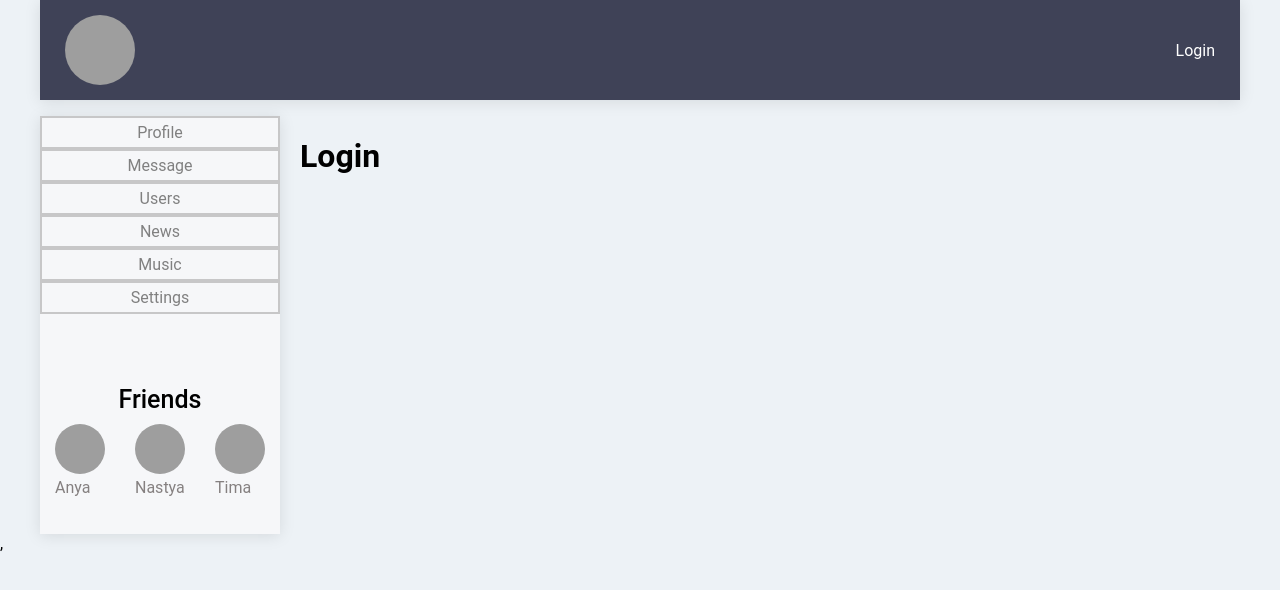
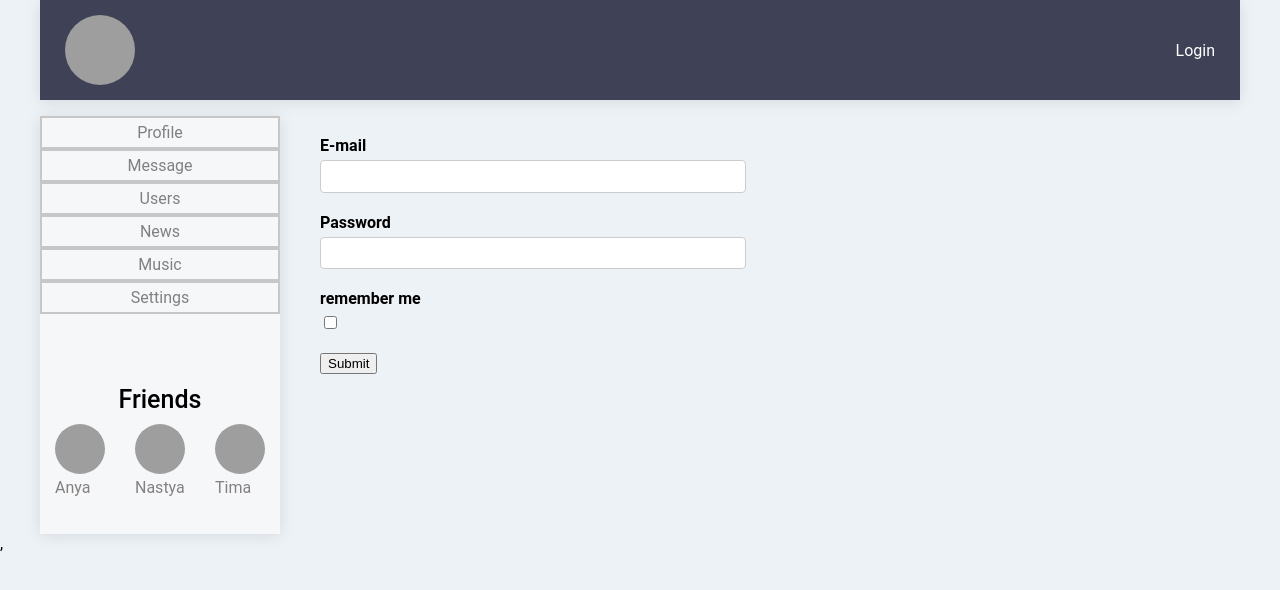
Before and after one commit to Ainswrg/Social-network, a React (Create React App) app: page /login in a window 1280 px wide. Shown: the top 590 px of the page. Built offline with nearby package versions, Linux system fonts and the light colour scheme; no server answers; grey boxes are pictures that could not be loaded.

Commit message:
login form, formik

```diff
--- a/package.json
+++ b/package.json
@@ -7,6 +7,7 @@
     "@testing-library/react": "^11.2.6",
     "@testing-library/user-event": "^12.8.3",
     "axios": "^0.21.1",
+    "formik": "^2.2.6",
     "react": "^17.0.2",
     "react-dom": "^17.0.2",
     "react-redux": "^7.2.4",
@@ -14,7 +15,8 @@
     "react-scripts": "4.0.3",
     "redux": "^4.0.5",
     "redux-thunk": "^2.3.0",
-    "web-vitals": "^1.1.1"
+    "web-vitals": "^1.1.1",
+    "yup": "^0.32.9"
   },
   "scripts": {
     "start": "react-scripts start",
--- a/src/App.js
+++ b/src/App.js
@@ -28,7 +28,7 @@ const App = (props) => {
                <Route path='/users'
                   render={() => <UsersContainer /> } />
                <Route path='/login'
-                  render={() => <Login /> } />
+                  render={() => < Login /> } />
             </div>
          </div>
    );
--- a/src/Redux/redux-store.js
+++ b/src/Redux/redux-store.js
@@ -5,6 +5,7 @@ import sideBarReducer from "./sideBar-reducer";
 import authReducer from "./auth-reducer";
 import usersReducer from "./users-reducer";
 import thunkMiddleWare from 'redux-thunk';
+
 
 let reducers = combineReducers({
    profilePage: profileReducer,
--- /dev/null
+++ b/src/components/login/FormValidation/LoginFormSchema.js
@@ -0,0 +1,12 @@
+import * as Yup from 'yup';
+
+const loginFormSchema = Yup.object().shape({
+   email: Yup.string()
+      .min(2, "Must be longer than 2 characters")
+      .max(20, "Nice try, nobody has a first name that long")
+      .required("Required"),
+   password: Yup.string()
+      .min(8, "Must be longer than 8 characters")
+      .required("Required"),
+});
+export default loginFormSchema;
--- a/src/components/login/Login.js
+++ b/src/components/login/Login.js
@@ -1,7 +1,85 @@
 import React from "react";
+import { useFormik } from "formik";
+import s from "./Login.module.css";
+import loginFormValidation from "./FormValidation/LoginFormSchema";
 
-const Login = (props) => {
-   return <h1>Login</h1>
+const initialValues = {
+   email: "",
+   password: "",
+   rememberMe: false,
+};
+
+// const onSubmit = (values) => {console.log("Form data", values)};
+
+const validationSchema = loginFormValidation;
+
+
+function LoginForm(values) {
+   const formik = useFormik({
+      initialValues,
+      validationSchema,
+      onSubmit: (values) => console.log(JSON.stringify(values, null, 4)),
+   });
+
+   // console.log("Visited field", formik.touched);
+
+   return (
+      <form onSubmit={formik.handleSubmit}>
+         <div style={{ padding: 20 }}>
+            <div className={s.formControl}>
+               <label htmlFor="email">E-mail</label>
+               <input
+                  type="email"
+                  id="email"
+                  name="email"
+                  onChange={formik.handleChange}
+                  onBlur={formik.handleBlur}
+                  value={formik.values.email}
+               />
+
+               {formik.errors.email && (
+                  <div className={s.error}>{formik.errors.email}</div>
+               )}
+            </div>
+
+            <div className={s.formControl}>
+               <label htmlFor="password">Password</label>
+               <input
+                  type="password"
+                  id="password"
+                  name="password"
+                  onChange={formik.handleChange}
+                  onBlur={formik.handleBlur}
+                  value={formik.values.password}
+               />
+
+               {formik.errors.password && (
+                  <div className={s.error}>{formik.errors.password}</div>
+               )}
+            </div>
+
+            <div className={s.formControl}>
+               <label htmlFor="rememberMe">remember me</label>
+               <input
+                  type="checkbox"
+                  id="rememberMe"
+                  name="rememberMe"
+                  onChange={formik.handleChange}
+                  onBlur={formik.handleBlur}
+                  defaultChecked={formik.values.rememberMe}
+               />
+            </div>
+
+            <button
+
+               // type="sumbit"
+            >
+               Submit
+            </button>
+         </div>
+         {/* <pre>{JSON.stringify(formik, null, 4)}</pre> */}
+      </form>
+   );
 }
 
-export default Login;
+export default LoginForm;
--- /dev/null
+++ b/src/components/login/Login.module.css
@@ -0,0 +1,28 @@
+label {
+   font-weight: bold;
+   display: flex;
+   margin-bottom: 5px;
+}
+
+input[type='email'],
+input[type='password'] {
+   display: block;
+   width: 400px;
+   padding: 6px 12px;
+   font-size: 14px;
+   line-height: 1.32857143;
+   color: #555;
+   background-color: #fff;
+   background-image: none;
+   border: 1px solid #ccc;
+   border-radius: 4px;
+   /* margin-bottom: 20px; */
+}
+
+.formControl {
+   margin-bottom: 20px;
+}
+
+.error {
+   color: red;
+}
--- a/src/index.js
+++ b/src/index.js
@@ -15,7 +15,7 @@ ReactDOM.render(
             <App />
          </Provider>
       </React.StrictMode>,
-      </BrowserRouter>,
+   </BrowserRouter>,
    document.getElementById('root')
 );
 
```
Also changed, not shown: 1 other file (tests, documents, lock files or other folders).
